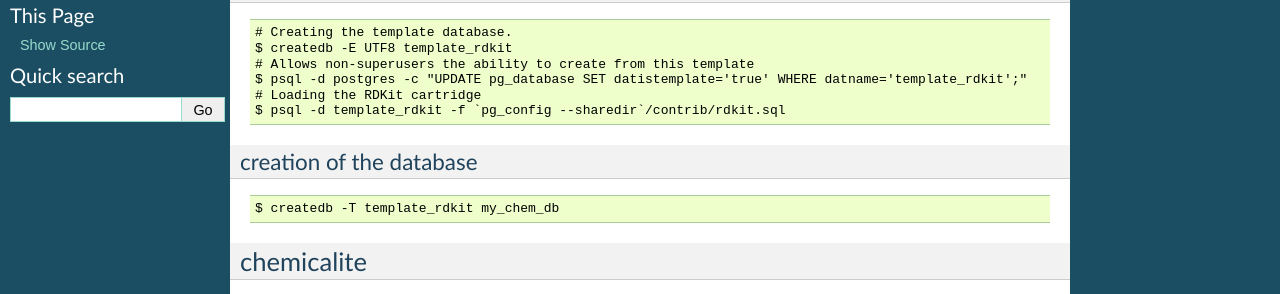
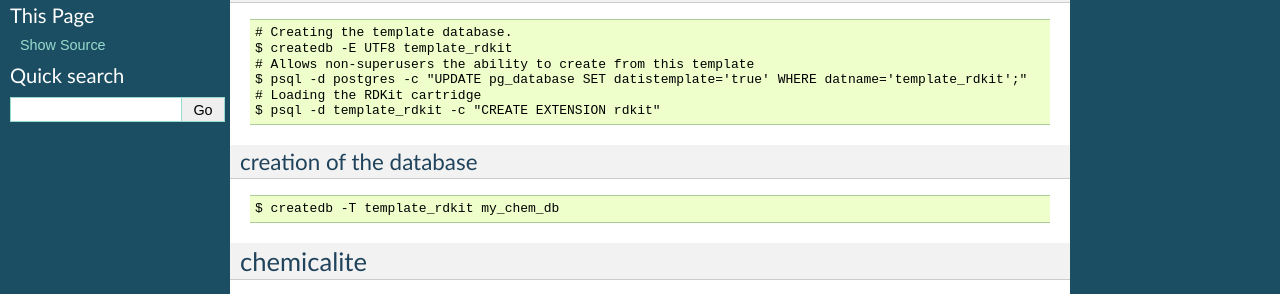
Before and after one commit to rvianello/django-chem, a Sphinx documentation site: the page built from docs/database_setup.rst, in a window 1280 px wide. Shown: the part 278-572 px from the top of the page. Built offline with Sphinx 7.4.7, drawn with Linux system fonts in a browser that asks for light colours.

Commit message:
update for postgres 9.1+

```diff
--- a/docs/database_setup.rst
+++ b/docs/database_setup.rst
@@ -18,7 +18,7 @@
     # Allows non-superusers the ability to create from this template
     $ psql -d postgres -c "UPDATE pg_database SET datistemplate='true' WHERE datname='template_rdkit';"
     # Loading the RDKit cartridge
-    $ psql -d template_rdkit -f `pg_config --sharedir`/contrib/rdkit.sql
+    $ psql -d template_rdkit -c "CREATE EXTENSION rdkit"
 
 creation of the database
 ^^^^^^^^^^^^^^^^^^^^^^^^
```
